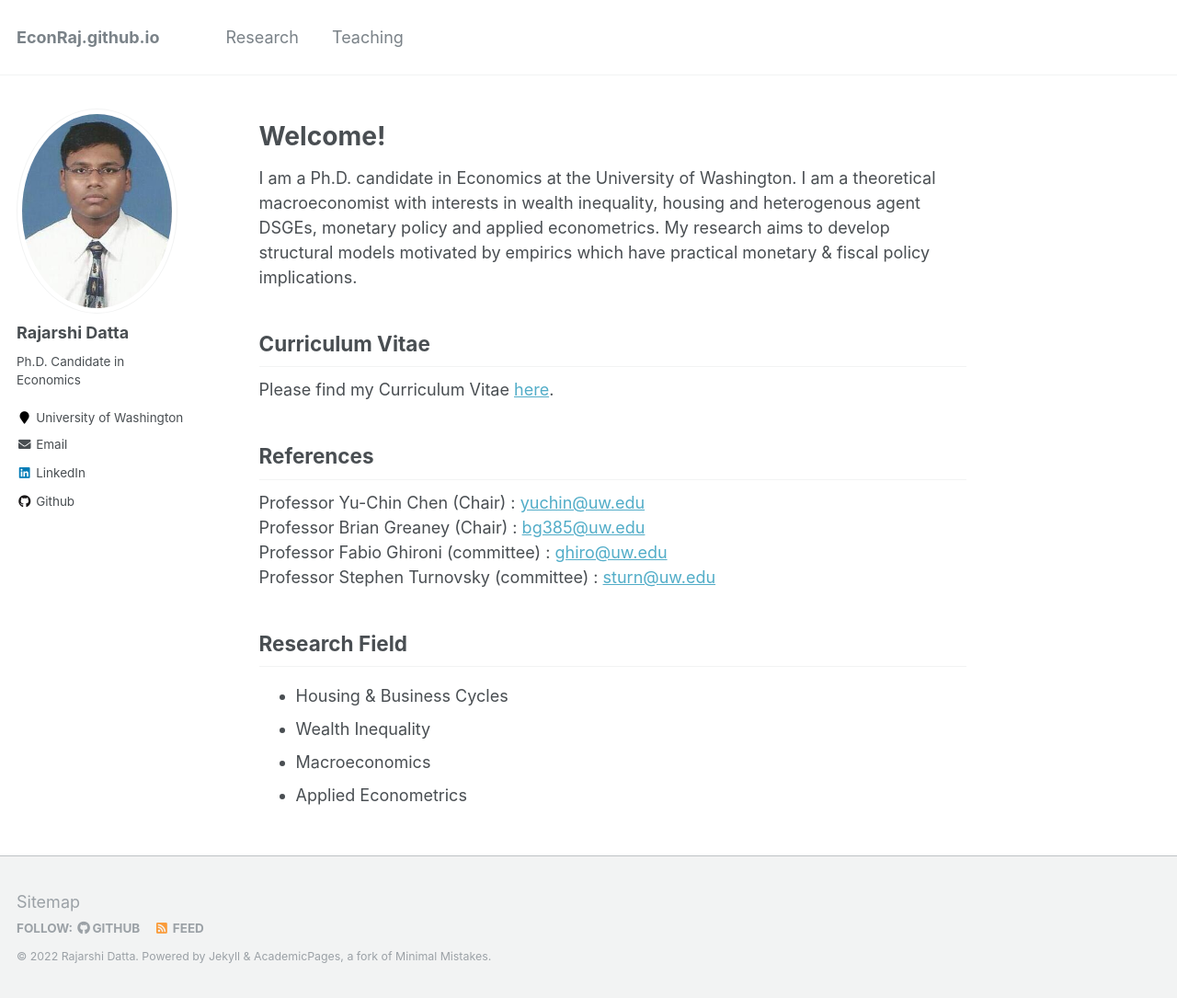
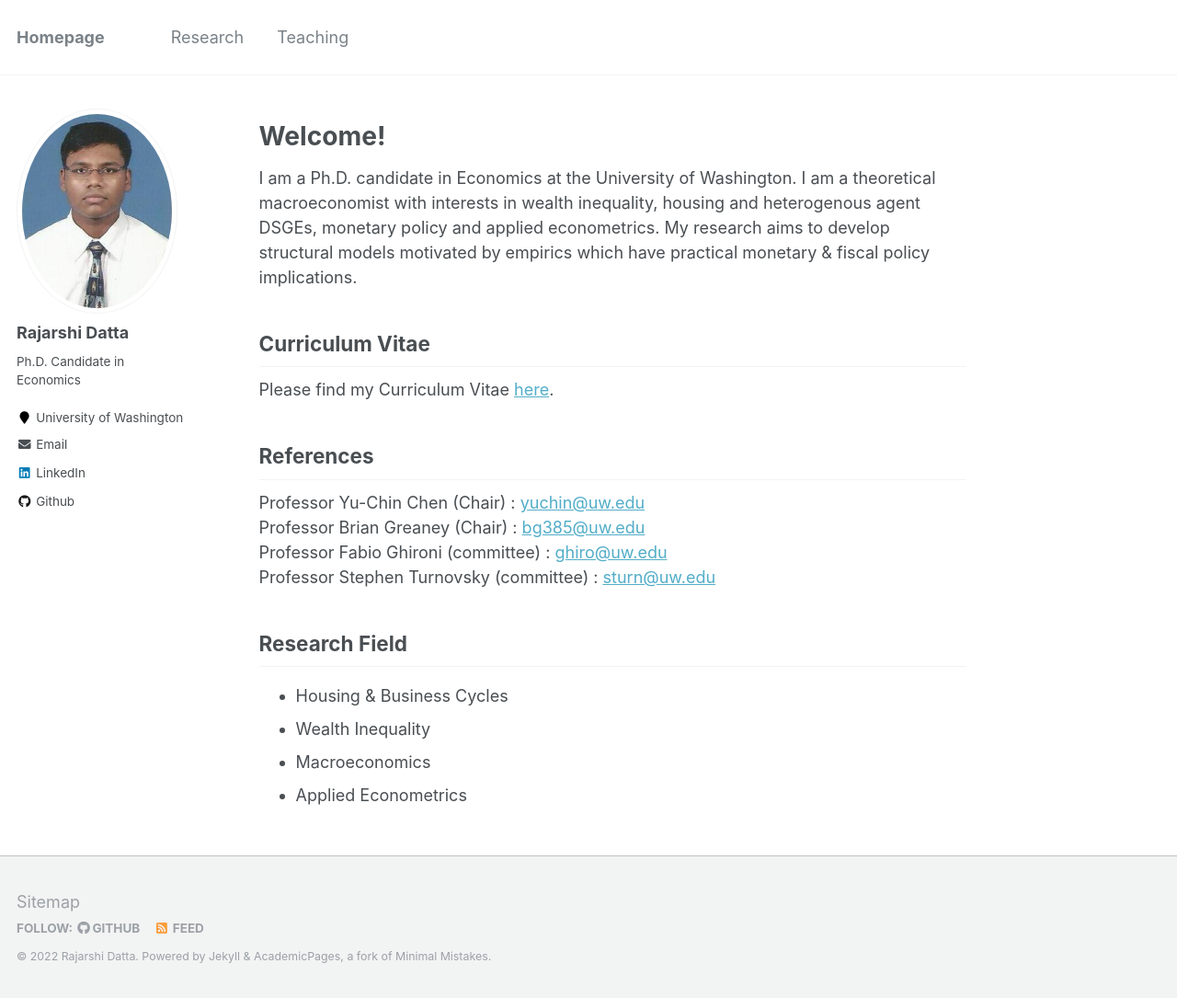
Before and after one commit to Reina-Kawai/Reina-Kawai.github.io, a Jekyll site: the page built from _pages/about.md, in a window 1280 px wide and 1085 px high. Shown: the whole window at 92% size. Built offline with Jekyll 4.4.1, drawn with Linux system fonts in a browser that asks for light colours.

Commit message:
Update _config.yml

```diff
--- a/_config.yml
+++ b/_config.yml
@@ -8,7 +8,7 @@
 
 # Site Settings
 locale                   : "en-US"
-title                    : "EconRaj.github.io"
+title                    :  "Homepage" #"EconRaj.github.io"
 title_separator          : "-"
 name                     : &name "Rajarshi Datta"
 description              : &description "University of Washington"
```
